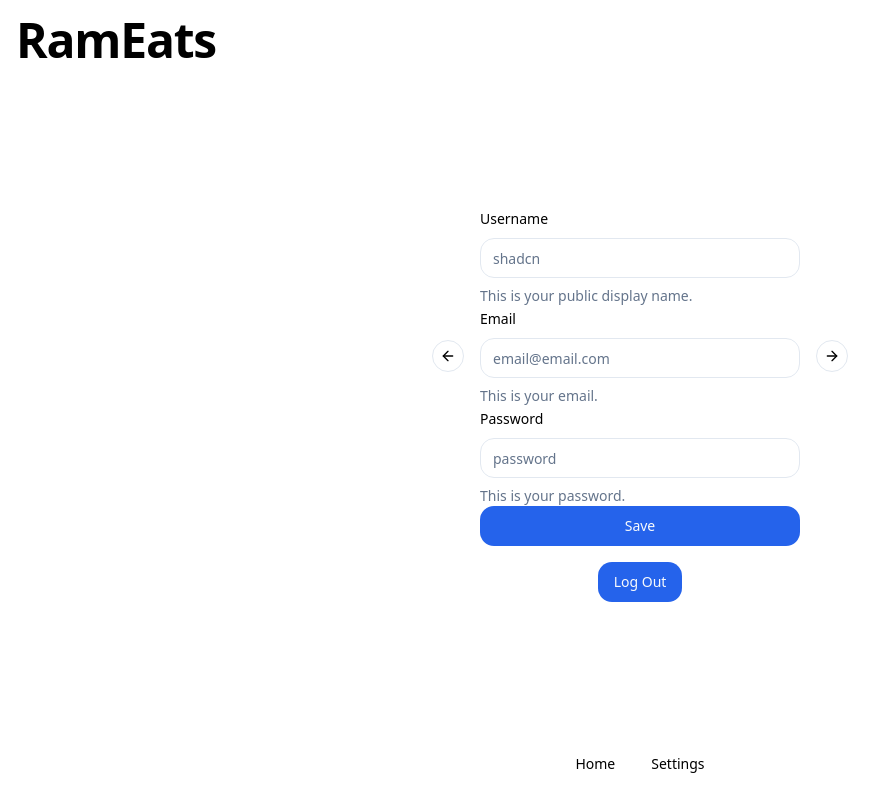
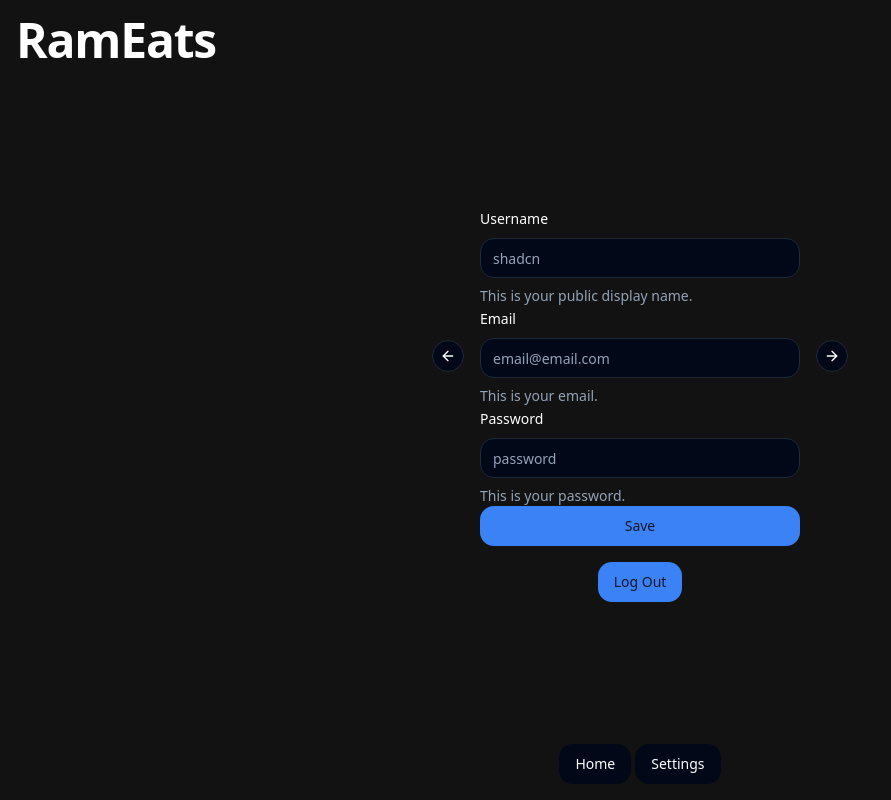
Before and after one commit to nathansantiago/RamEatsVersionTwo, a Next.js app in the folder client/: page /dashboard/settings in a window 1280 px wide. Shown: the whole page, without its empty margins (0-891 px from the left). Built offline with nearby package versions, Linux system fonts and the light colour scheme; no server answers.

Commit message:
Change to dark mode, remove system theme.

```diff
--- a/client/app/dashboard/settings/page.tsx
+++ b/client/app/dashboard/settings/page.tsx
@@ -2,11 +2,12 @@
 
 import { zodResolver } from "@hookform/resolvers/zod"
 import { useForm } from "react-hook-form"
-import { supabase } from '../../../lib/supabase';
-import { useRouter } from 'next/navigation';
+import { supabase } from '../../../lib/supabase'
+import { useRouter } from 'next/navigation'
 import { z } from "zod"
 
 import { Button } from "@/components/ui/button"
+
 import {
   Form,
   FormControl,
--- a/client/app/layout.tsx
+++ b/client/app/layout.tsx
@@ -31,7 +31,7 @@ export default function RootLayout({
       >
         <ThemeProvider
           attribute="class"
-          defaultTheme="system"
+          defaultTheme="dark"
           enableSystem
           disableTransitionOnChange
         >
```
